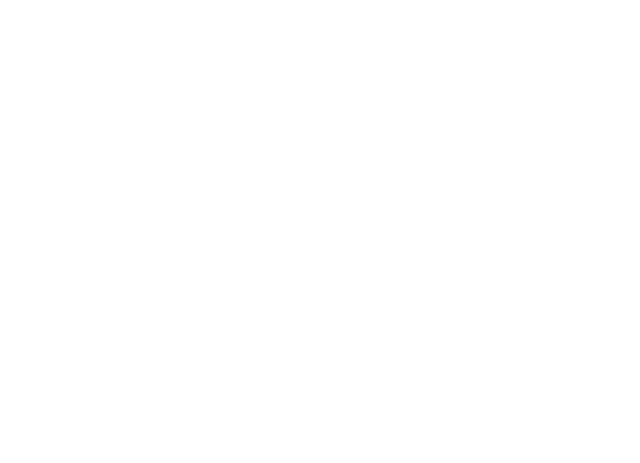
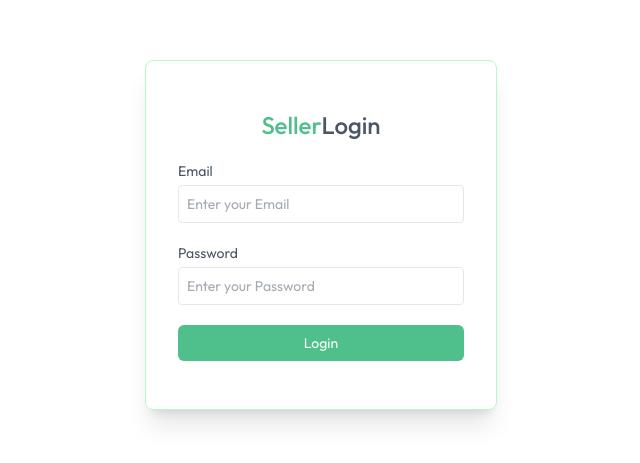
Before and after one commit to 9DFF-2B31/Grocify, a React (Vite) app in the folder Frontend/: page /seller in a window 1280 px wide. Before the commit this address had no page. Shown: the part 165-628 px from the top of the page, without its empty margins (319-959 px from the left). Built offline with nearby package versions, Linux system fonts and the light colour scheme.

Commit message:
seller login and layout done

```diff
--- a/Frontend/src/App.jsx
+++ b/Frontend/src/App.jsx
@@ -12,12 +12,14 @@ import ProductCategory from './pages/ProductCategory';
 import ProductDetails from './pages/ProductDetails';
 import AddAddress from './pages/AddAddress';
 import MyOrders from './pages/MyOrders';
+import SellerLogin from './components/seller/SellerLogin';
+import SellerLayout from './pages/seller/SellerLayout';
 
 const App = () => {
 const isSellerPath = useLocation().pathname.includes('seller');
- const {showUserLogin}=useAppContext()
+ const {showUserLogin ,isSeller}=useAppContext()
   return (
-    <div>
+    <div className='text-default min-h-screen text-gray-700 bg-white'>
       {!isSellerPath && <Navbar />}
       {showUserLogin ? <Login/>:null}
 
@@ -31,6 +33,9 @@ const isSellerPath = useLocation().pathname.includes('seller');
           <Route path='/cart' element={<Cart />} />
           <Route path='/add-address' element={<AddAddress />} />
           <Route path='/my-orders' element={<MyOrders />} />
+          <Route path='/seller' element={isSeller ? <SellerLayout/> :<SellerLogin/>}>
+
+          </Route>
 
         </Routes>
       </div>
--- /dev/null
+++ b/Frontend/src/components/seller/SellerLogin.jsx
@@ -0,0 +1,64 @@
+import React, { useEffect, useState } from "react";
+import { useAppContext } from "../../context/AppContext";
+
+const SellerLogin = () => {
+  const { isSeller, setIsSeller, navigate } = useAppContext();
+  const [email, setEmail] = useState("");
+  const [password, setPassword] = useState("");
+
+  useEffect(() => {
+    if (isSeller) {
+      navigate("/seller");
+    }
+  }, [isSeller]);
+
+  const onSubmitHandler = async (e) => {
+    e.preventDefault();
+    setIsSeller(true);
+  };
+
+  return (
+    !isSeller && (
+      <form
+        onSubmit={onSubmitHandler}
+        className="min-h-screen flex items-center text-sm text-gray-600"
+      >
+        <div className="flex flex-col gap-5 m-auto items-start p-8 py-12 min-w-80 sm:min-w-88
+        rounded-lg shadow-xl border border-green-200">
+          <p className="text-2xl font-medium m-auto">
+            <span className="text-primary">Seller</span>
+            Login
+          </p>
+
+          <div className="w-full ">
+            <p>Email</p>
+            <input
+              onChange={(e) => setEmail(e.target.value)}
+              value={email}
+              placeholder="Enter your Email"
+              className="border border-gray-200 rounded w-full p-2 mt-1 outline-primary"
+              type="email"
+              required
+            />
+          </div>
+          <div className="w-full ">
+            <p>Password</p>
+            <input
+              onChange={(e) => setPassword(e.target.value)}
+              value={password}
+              placeholder="Enter your Password"
+              className="border border-gray-200 rounded w-full p-2 mt-1 outline-primary"
+              type="password"
+              required
+            />
+          </div>
+          <button className="bg-primary hover:bg-primary-dull transition-all text-white w-full py-2 rounded-md cursor-pointer">
+            Login
+          </button>
+        </div>
+      </form>
+    )
+  );
+};
+
+export default SellerLogin;
--- /dev/null
+++ b/Frontend/src/pages/seller/SellerLayout.jsx
@@ -0,0 +1,62 @@
+import React from 'react'
+import { assets } from '../../assets/assets';
+import { useAppContext } from '../../context/AppContext';
+import { Link, NavLink, Outlet } from 'react-router-dom';
+
+const SellerLayout = () => {
+     const { isSeller, setIsSeller, navigate } = useAppContext();
+     const sidebarLinks = [
+    { name: "Add Product", path: "/seller", icon: assets.add_icon },
+    {
+      name: "Product List",
+      path: "/seller/product-list",
+      icon: assets.product_list_icon,
+    },
+    { name: "Orders", path: "/seller/orders", icon: assets.order_icon },
+  ];
+
+  const logout=async ()=>{
+    setIsSeller(false)
+  }
+  return (
+    <>
+      <div className="flex items-center justify-between px-4 md:px-8 border-b border-gray-300 py-3 bg-white ">
+        <Link to={"/"}>
+          <img className='cursor-pointer w-34 md:w-38' src={assets.Final_logo} alt="Logo" />
+        </Link>
+        <div className="flex items-center gap-5 text-gray-500">
+          <p>Hi! Admin</p>
+          <button
+            onClick={logout}
+            className="border rounded-full text-sm px-4 py-1 cursor-pointer"
+          >
+            Logout
+          </button>
+        </div>
+      </div>
+      <div className="flex">
+        <div className="md:w-64 w-16 border-r h-[95vh] text-base border-gray-300 pt-4 flex flex-col ">
+          {sidebarLinks.map((item) => (
+            <NavLink
+              to={item.path}
+              key={item.name}
+              end={item.path === "/seller"}
+              className={({ isActive }) => `flex items-center py-3 px-4 gap-3
+                            ${
+                              isActive
+                                ? "border-r-4 md:border-r-[6px] bg-primary/10 border-primary text-primary"
+                                : "hover:bg-gray-100/90 border-white "
+                            }`}
+            >
+              <img src={item.icon} alt="" className="w-7 h-7" />
+              <p className="md:block hidden text-center">{item.name}</p>
+            </NavLink>
+          ))}
+        </div>
+        <Outlet />
+      </div>
+    </>
+  )
+}
+
+export default SellerLayout
```
